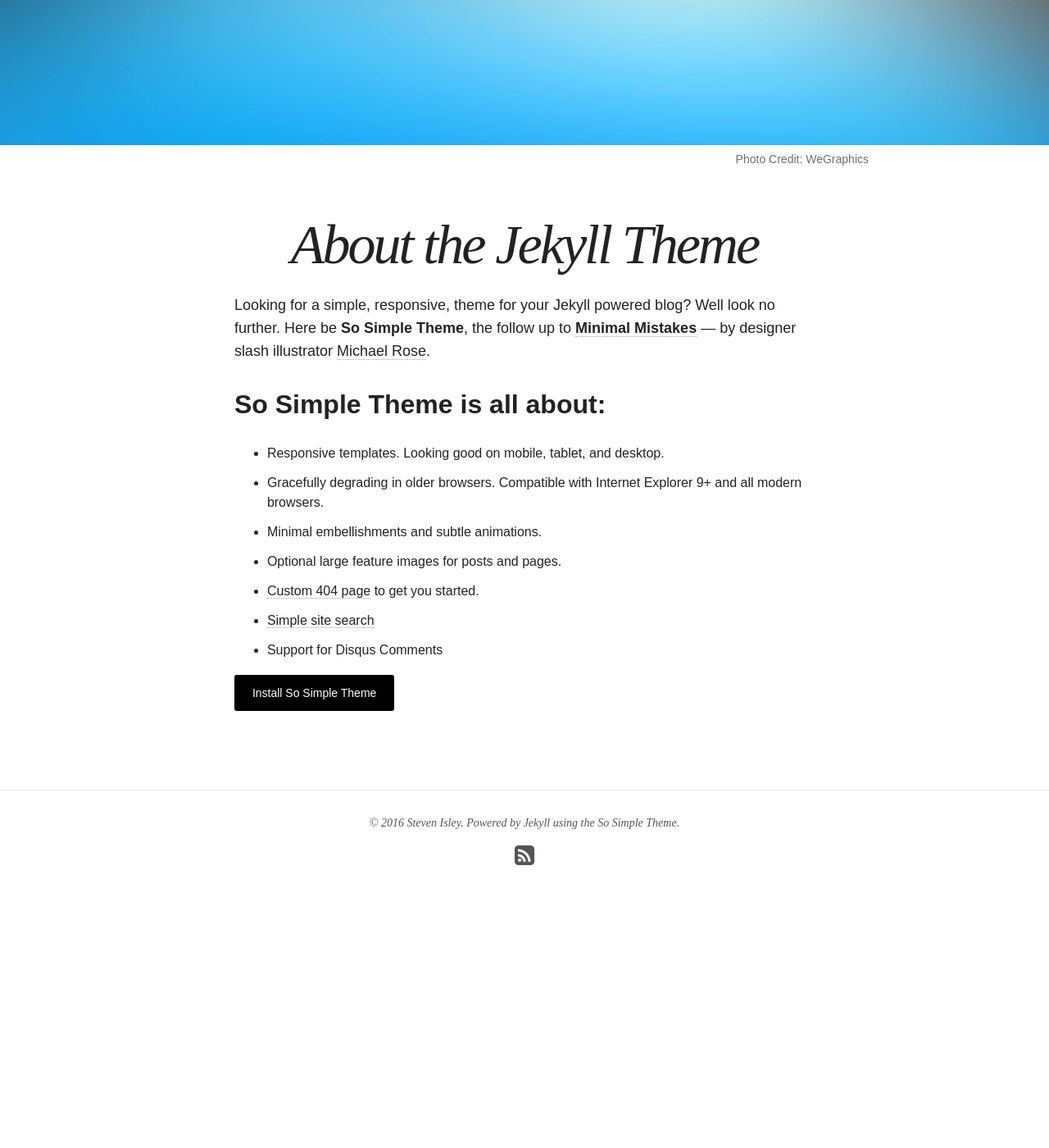
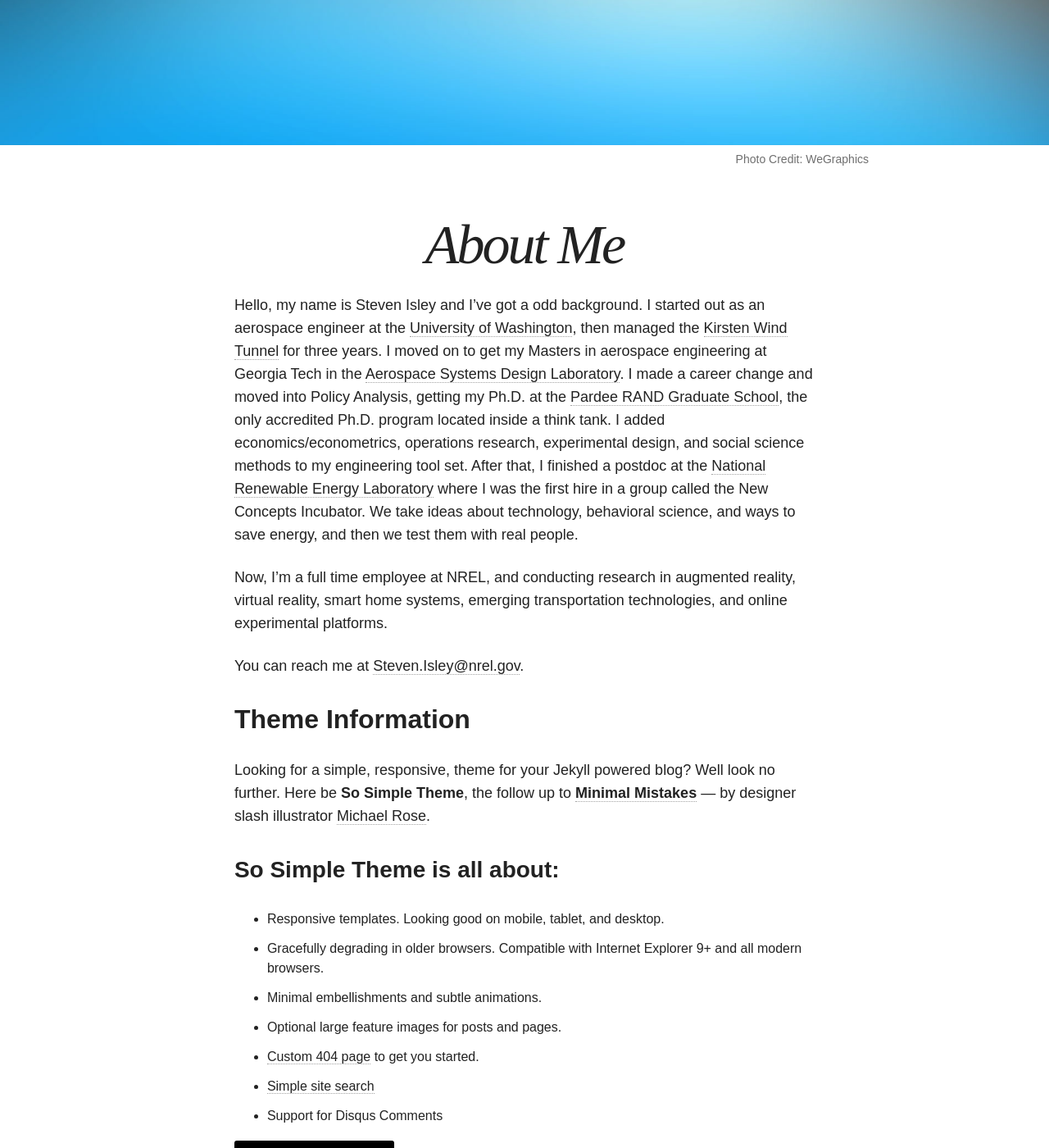
Before and after one commit to scisley/scisley.github.io, a Jekyll site: the page built from about/index.md, in a window 1280 px wide and 1400 px high, scrolled down 516 px. Shown: the whole window at 82% size. Built offline with Jekyll 4.4.1, drawn with Linux system fonts in a browser that asks for light colours; nearby versions of some CDN libraries; before the commit the page ends 1671 px from its top, so only the background shows below that.

Commit message:
Added augmented reality research

```diff
--- a/about/index.md
+++ b/about/index.md
@@ -1,7 +1,7 @@
 ---
 layout: page
-title: About the Jekyll Theme
-excerpt: "So Simple is a responsive Jekyll theme for your words and images."
+title: About Me
+excerpt: "Here's some information about me."
 modified: 2014-08-08T19:44:38.564948-04:00
 image:
   feature: so-simple-sample-image-4.jpg
@@ -9,9 +9,16 @@
   creditlink: http://wegraphics.net/downloads/free-ultimate-blurred-background-pack/
 ---
 
+Hello, my name is Steven Isley and I've got a odd background. I started out as an aerospace engineer at the [University of Washington](https://www.aa.washington.edu/), then managed the [Kirsten Wind Tunnel](http://www.aa.washington.edu/AERL/KWT) for three years. I moved on to get my Masters in aerospace engineering at Georgia Tech in the [Aerospace Systems Design Laboratory](https://www.asdl.gatech.edu/). I made a career change and moved into Policy Analysis, getting my Ph.D. at the [Pardee RAND Graduate School](http://www.prgs.edu/), the only accredited Ph.D. program located inside a think tank. I added economics/econometrics, operations research, experimental design, and social science methods to my engineering tool set. After that, I finished a postdoc at the [National Renewable Energy Laboratory](http://www.nrel.gov/) where I was the first hire in a group called the New Concepts Incubator. We take ideas about technology, behavioral science, and ways to save energy, and then we test them with real people.
+
+Now, I'm a full time employee at NREL, and conducting research in augmented reality, virtual reality, smart home systems, emerging transportation technologies, and online experimental platforms.
+
+You can reach me at <Steven.Isley@nrel.gov>.
+
+## Theme Information
 Looking for a simple, responsive, theme for your Jekyll powered blog? Well look no further. Here be **So Simple Theme**, the follow up to [**Minimal Mistakes**](http://mmistakes.github.io/minimal-mistakes) --- by designer slash illustrator [Michael Rose](http://mademistakes.com).
 
-## So Simple Theme is all about:
+### So Simple Theme is all about:
 
 * Responsive templates. Looking good on mobile, tablet, and desktop.
 * Gracefully degrading in older browsers. Compatible with Internet Explorer 9+ and all modern browsers.
```
Also changed, not shown: _posts/articles/2014-03-07-a-data-transparency-framework-for-mobile-apps.md (+3 -3 lines), _posts/articles/2016-07-16-augmented-reality-research.md (added, +31 -0 lines), README.md.
